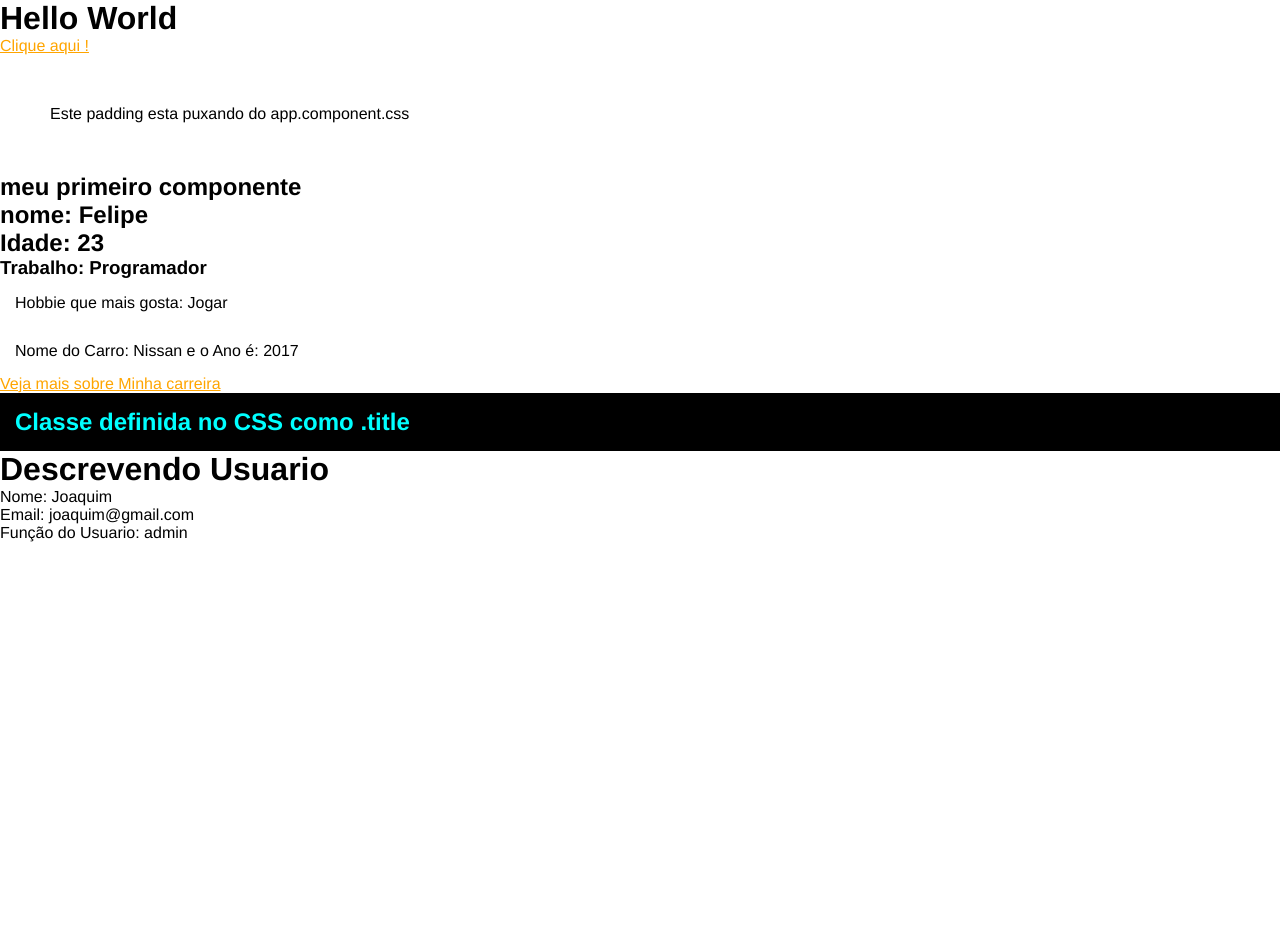
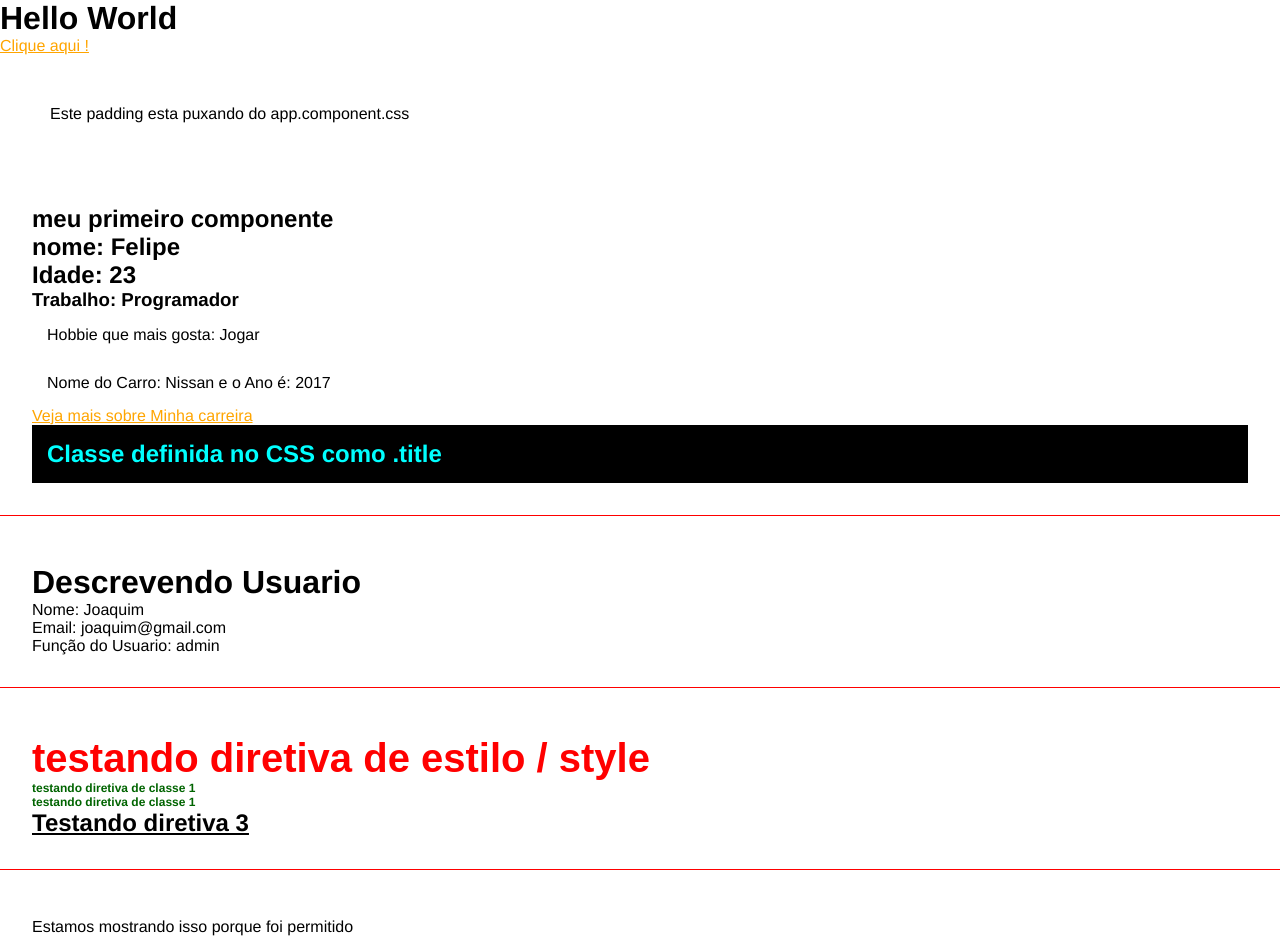
Before and after one commit to TakataF/Angular-First-Steps, an Angular app: page / in a window 1280 px wide. Shown: the top 938 px of the page. Before the commit the page ends 800 px from the top, so only its background shows below. Built offline with nearby package versions, Linux system fonts and the light colour scheme.

Commit message:
Renderização Condicional

```diff
--- a/src/app/app.component.html
+++ b/src/app/app.component.html
@@ -10,3 +10,5 @@
 
 <app-first-component></app-first-component>
 <app-parent-data [name]="userName" [userData]="userData"></app-parent-data>
+<app-directives></app-directives>
+<app-if-render></app-if-render>
--- a/src/app/app.module.ts
+++ b/src/app/app.module.ts
@@ -5,12 +5,16 @@
 import { AppComponent } from './app.component';
 import { FirstComponentComponent } from './components/first-component/first-component.component';
 import { ParentDataComponent } from './components/parent-data/parent-data.component';
+import { DirectivesComponent } from './components/directives/directives.component';
+import { IfRenderComponent } from './components/if-render/if-render.component';
 
 @NgModule({
   declarations: [
     AppComponent,
     FirstComponentComponent,
-    ParentDataComponent
+    ParentDataComponent,
+    DirectivesComponent,
+    IfRenderComponent
   ],
   imports: [
     BrowserModule,
--- /dev/null
+++ b/src/app/components/directives/directives.component.css
@@ -0,0 +1,11 @@
+.small-title{
+    font-size: 12px;
+}
+
+.green-title {
+    color: darkgreen;
+}
+
+.underline-title{
+    text-decoration: underline;
+}
--- /dev/null
+++ b/src/app/components/directives/directives.component.html
@@ -0,0 +1,9 @@
+
+<div class="class">
+    <h2 [ngStyle]="{'font-size' : size + 'px', 'font-family': font , 'color' : color}">testando diretiva de estilo / style</h2>
+
+    <h2 [ngClass]="classes">testando diretiva de classe 1 </h2>
+    <h2 [ngClass]="classes">testando diretiva de classe 1 </h2>
+    <h2 [ngClass]="underline">Testando diretiva 3</h2>
+
+</div>
--- /dev/null
+++ b/src/app/components/directives/directives.component.ts
@@ -0,0 +1,16 @@
+import { Component } from '@angular/core';
+
+@Component({
+  selector: 'app-directives',
+  templateUrl: './directives.component.html',
+  styleUrls: ['./directives.component.css']
+})
+export class DirectivesComponent {
+  size = 40;
+  font ='arial';
+  color = 'red';
+
+  classes = ['green-title', 'small-title'];
+  underline = 'underline-title';
+
+}
--- a/src/app/components/first-component/first-component.component.html
+++ b/src/app/components/first-component/first-component.component.html
@@ -1,3 +1,5 @@
+
+<div class="class">
 <!--Aula de Interpolação-->
 
 <!--o aplicativo esta puxando direto do arquivo first component.ts-->
@@ -18,3 +20,5 @@
 <h2 class="title">Classe definida no CSS como .title</h2>
 
 <!--As tag P esta puxando Padding 15px do css first component-->
+
+</div>
--- /dev/null
+++ b/src/app/components/if-render/if-render.component.html
@@ -0,0 +1,9 @@
+<div class="class">
+    <div *ngIf="canShow">Estamos mostrando isso porque foi permitido</div>
+    <h2 *ngIf="name === 'Matheus' else nameNotFound">O nome é Matheus!</h2>
+    <ng-template #nameNotFound>
+        <div>
+            <h2>Nome nao Encontrado !!!</h2>
+        </div>
+    </ng-template>
+</div>
--- /dev/null
+++ b/src/app/components/if-render/if-render.component.ts
@@ -0,0 +1,13 @@
+import { Component } from '@angular/core';
+
+@Component({
+  selector: 'app-if-render',
+  templateUrl: './if-render.component.html',
+  styleUrls: ['./if-render.component.css']
+})
+export class IfRenderComponent {
+  canShow: boolean = true;
+  name = "Matheus";
+
+
+}
--- a/src/app/components/parent-data/parent-data.component.html
+++ b/src/app/components/parent-data/parent-data.component.html
@@ -1,4 +1,6 @@
-<h1>Descrevendo Usuario</h1>
-<p>Nome: {{ name }}</p>
-<p>Email: {{userData.email}}</p>
-<p>Função do Usuario: {{userData.role}}</p>
+<div class="class">
+    <h1>Descrevendo Usuario</h1>
+    <p>Nome: {{ name }}</p>
+    <p>Email: {{userData.email}}</p>
+    <p>Função do Usuario: {{userData.role}}</p>
+</div>
--- a/src/styles.css
+++ b/src/styles.css
@@ -9,3 +9,14 @@
 a{
     color: orange;
 }
+
+body{
+    padding-bottom: 500px;
+}
+
+
+.class{
+    border-bottom: 1px solid red;
+    padding: 2em;
+    margin-bottom: 1em;
+}
```
Also changed, not shown: src/app/components/if-render/if-render.component.css (added), 2 other files (tests, documents, lock files or other folders).
